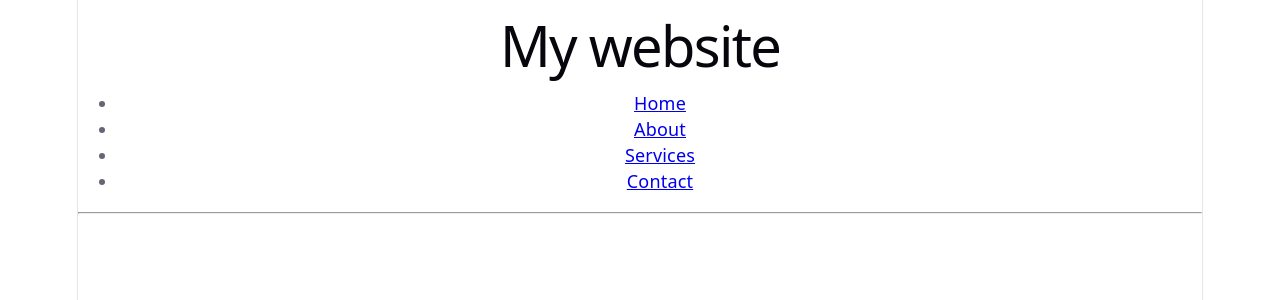
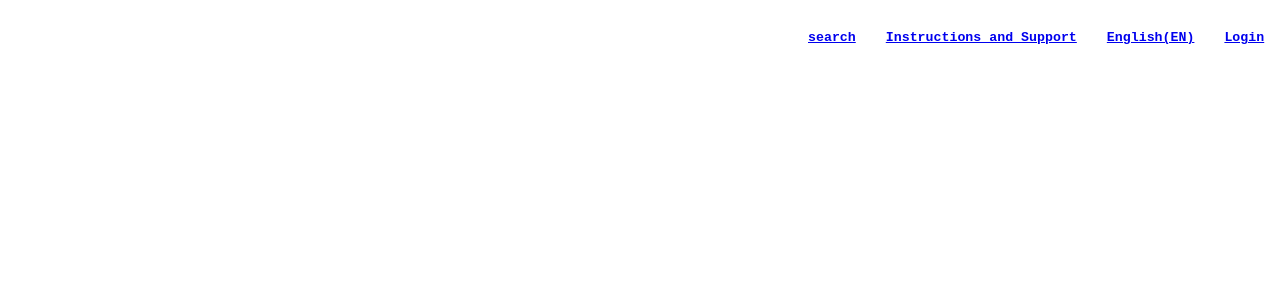
Before and after one commit to franklinadom/React-Project, a React (Vite) app in the folder frontend/: page / in a window 1280 px wide. Shown: the top 300 px of the page. Built offline with nearby package versions, Linux system fonts and the light colour scheme.

Commit message:
progress of assignment

```diff
--- a/frontend/src/Header.jsx
+++ b/frontend/src/Header.jsx
@@ -2,17 +2,11 @@
 function Header(){
 
     return(
-      <header>
-        <h1>My website</h1>
-        <nav>
-          <ul>
-            <li><a href="#">Home</a></li>
-            <li><a href="#">About</a></li>
-            <li><a href="#">Services</a></li>
-            <li><a href="#">Contact</a></li>
-          </ul>
-        </nav>
-        <hr></hr>
+      <header className="header">
+        <h5><a href="#">search</a></h5>
+        <h5><a href="#">Instructions and Support</a></h5>
+        <h5><a href="#">English(EN)</a></h5>
+        <h5><a href="#">Login</a></h5>
 
       </header>
     );
--- a/frontend/src/index.css
+++ b/frontend/src/index.css
@@ -1,111 +1,7 @@
-:root {
-  --text: #6b6375;
-  --text-h: #08060d;
-  --bg: #fff;
-  --border: #e5e4e7;
-  --code-bg: #f4f3ec;
-  --accent: #aa3bff;
-  --accent-bg: rgba(170, 59, 255, 0.1);
-  --accent-border: rgba(170, 59, 255, 0.5);
-  --social-bg: rgba(244, 243, 236, 0.5);
-  --shadow:
-    rgba(0, 0, 0, 0.1) 0 10px 15px -3px, rgba(0, 0, 0, 0.05) 0 4px 6px -2px;
-
-  --sans: system-ui, 'Segoe UI', Roboto, sans-serif;
-  --heading: system-ui, 'Segoe UI', Roboto, sans-serif;
-  --mono: ui-monospace, Consolas, monospace;
-
-  font: 18px/145% var(--sans);
-  letter-spacing: 0.18px;
-  color-scheme: light dark;
-  color: var(--text);
-  background: var(--bg);
-  font-synthesis: none;
-  text-rendering: optimizeLegibility;
-  -webkit-font-smoothing: antialiased;
-  -moz-osx-font-smoothing: grayscale;
-
-  @media (max-width: 1024px) {
-    font-size: 16px;
-  }
+.header{
+  font-family: 'Courier New', Courier, monospace;
+  padding-left: 800px;
+  display: flex;
+  margin-bottom: 60px;
+  gap: 30px;
 }
-
-@media (prefers-color-scheme: dark) {
-  :root {
-    --text: #9ca3af;
-    --text-h: #f3f4f6;
-    --bg: #16171d;
-    --border: #2e303a;
-    --code-bg: #1f2028;
-    --accent: #c084fc;
-    --accent-bg: rgba(192, 132, 252, 0.15);
-    --accent-border: rgba(192, 132, 252, 0.5);
-    --social-bg: rgba(47, 48, 58, 0.5);
-    --shadow:
-      rgba(0, 0, 0, 0.4) 0 10px 15px -3px, rgba(0, 0, 0, 0.25) 0 4px 6px -2px;
-  }
-
-  #social .button-icon {
-    filter: invert(1) brightness(2);
-  }
-}
-
-body {
-  margin: 0;
-}
-
-#root {
-  width: 1126px;
-  max-width: 100%;
-  margin: 0 auto;
-  text-align: center;
-  border-inline: 1px solid var(--border);
-  min-height: 100svh;
-  display: flex;
-  flex-direction: column;
-  box-sizing: border-box;
-}
-
-h1,
-h2 {
-  font-family: var(--heading);
-  font-weight: 500;
-  color: var(--text-h);
-}
-
-h1 {
-  font-size: 56px;
-  letter-spacing: -1.68px;
-  margin: 32px 0;
-  @media (max-width: 1024px) {
-    font-size: 36px;
-    margin: 20px 0;
-  }
-}
-h2 {
-  font-size: 24px;
-  line-height: 118%;
-  letter-spacing: -0.24px;
-  margin: 0 0 8px;
-  @media (max-width: 1024px) {
-    font-size: 20px;
-  }
-}
-p {
-  margin: 0;
-}
-
-code,
-.counter {
-  font-family: var(--mono);
-  display: inline-flex;
-  border-radius: 4px;
-  color: var(--text-h);
-}
-
-code {
-  font-size: 15px;
-  line-height: 135%;
-  padding: 4px 8px;
-  background: var(--code-bg);
-}
```
